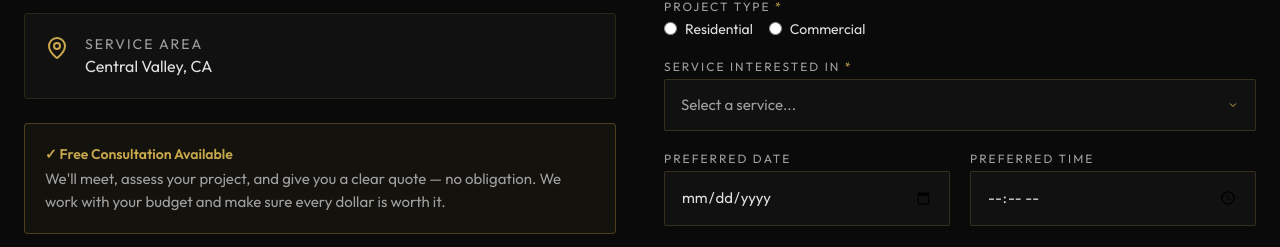
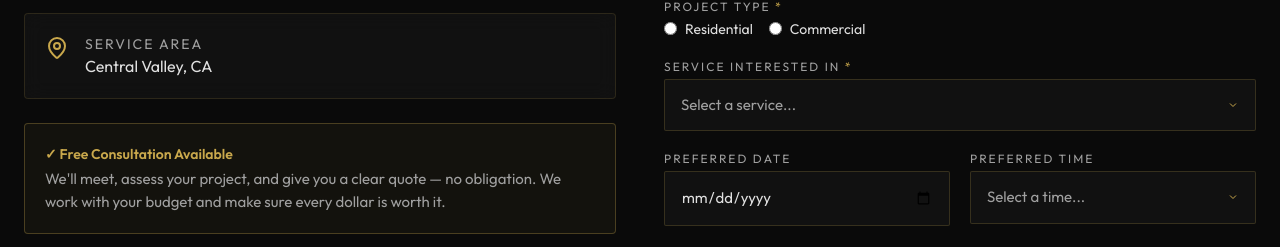
Before and after one commit to Mathias1-creator/Golden-Web, a React (Vite) app: page /contact in a window 1280 px wide. Shown: the part 940-1187 px from the top of the page. Built offline with nearby package versions, Linux system fonts and the light colour scheme.

Commit message:
Contact: replace time input with Morning/Afternoon/Evening dropdown
Co-Authored-By: Claude Sonnet 4.6 <noreply@anthropic.com>
Claude-Session: https://claude.ai/code/session_012bXfpCiEHDkoKfaPzHddQz

```diff
--- a/src/pages/Contact.jsx
+++ b/src/pages/Contact.jsx
@@ -270,7 +270,13 @@ export default function Contact() {
                 {/* Date + Time */}
                 <div className="grid grid-cols-1 sm:grid-cols-2 gap-5">
                   <FormInput label="Preferred Date" type="date" value={form.preferredDate} onChange={handleChange('preferredDate')} />
-                  <FormInput label="Preferred Time" type="time" value={form.preferredTime} onChange={handleChange('preferredTime')} />
+                  <FormSelect
+                    label="Preferred Time"
+                    placeholder="Select a time..."
+                    value={form.preferredTime}
+                    onChange={handleChange('preferredTime')}
+                    options={['Morning (7AM – 12PM)', 'Afternoon (12PM – 5PM)', 'Evening (5PM – 8PM)']}
+                  />
                 </div>
 
                 <FormSelect
```
